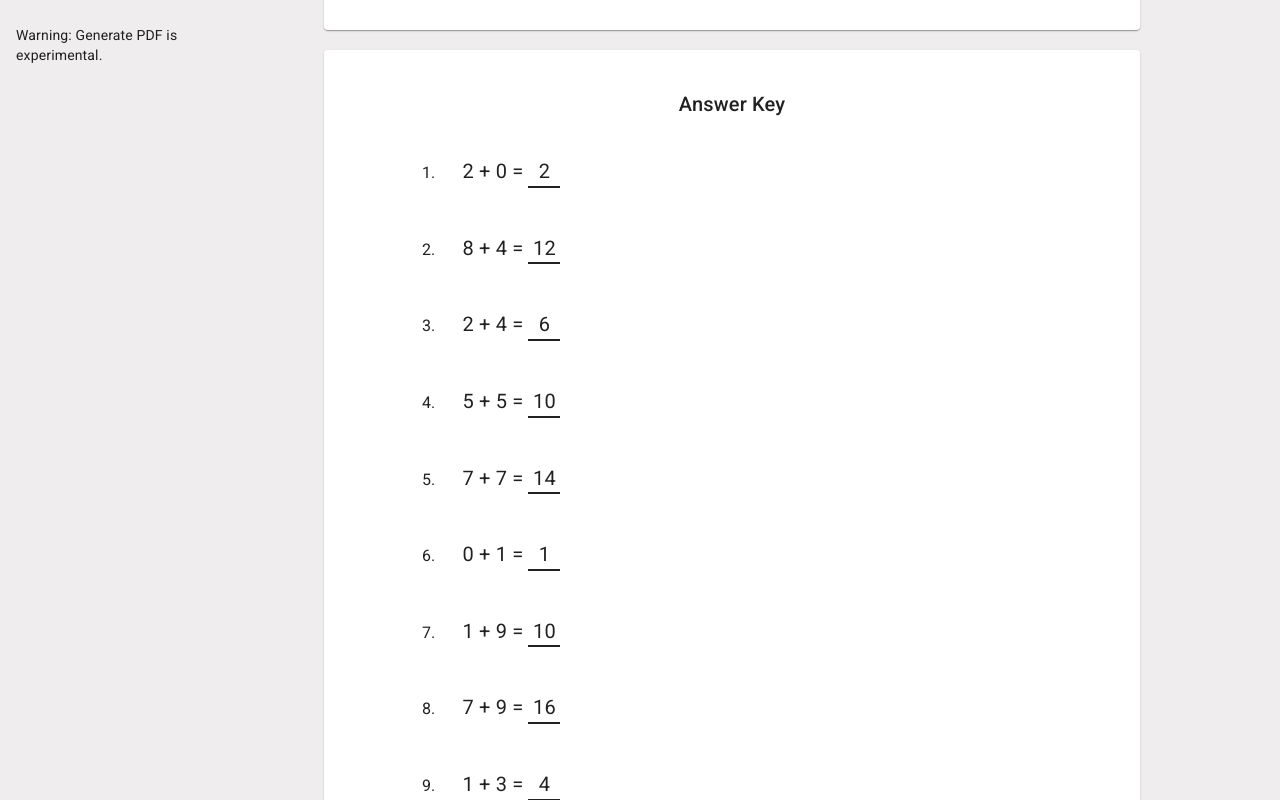
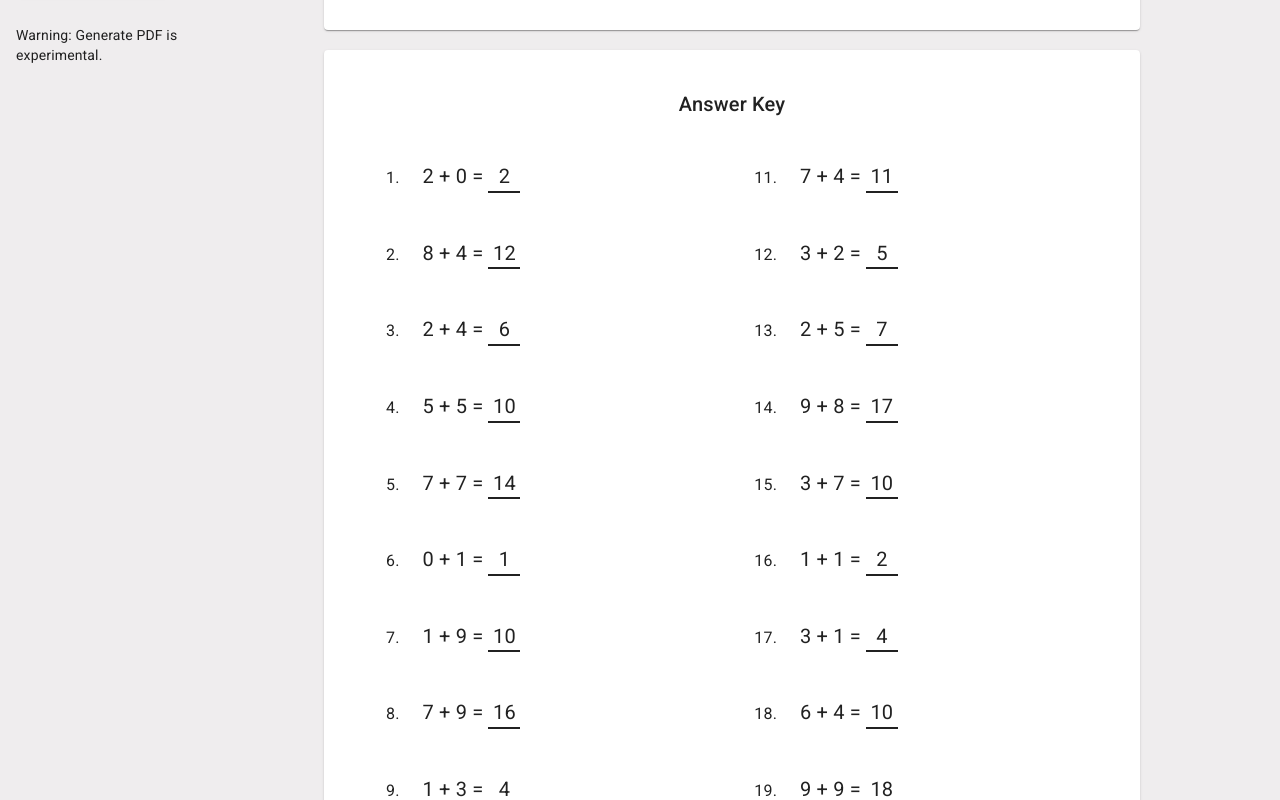
Before and after one commit to brainchild-projects/printables, a React (Create React App) app: page /addition-fill-the-blanks in a window 1280 px wide. Shown: the part 1100-1900 px from the top of the page. Built offline with nearby package versions, Linux system fonts and the light colour scheme.

Commit message:
fix: answer fields in aftb not found

```diff
--- a/src/pages/additionFillTheBlanks/AdditionSentence.tsx
+++ b/src/pages/additionFillTheBlanks/AdditionSentence.tsx
@@ -42,7 +42,7 @@ export interface AdditionSentenceProps {
   addition: Addition;
   showAnswer?: boolean;
   blank?: AdditionBlankPosition;
-  fontSize: number;
+  fontSize?: number;
 }
 interface BlankOrNumberProps {
   expected: AdditionBlankPosition;
--- a/src/pages/additionFillTheBlanks/PreviewAftb.tsx
+++ b/src/pages/additionFillTheBlanks/PreviewAftb.tsx
@@ -36,29 +36,35 @@ interface AdditionAndMeta {
   blank: AdditionBlankPosition;
 }
 
+type ItemBuilder = (showAnser: boolean) => Builder<AdditionAndMeta>;
+
 function PreviewAftb({
   aftbData,
 }: PreviewAftbProps): JSX.Element {
-  const data = generateAdditionSentences(aftbData).map((addition): AdditionAndMeta => {
+  const data = generateAdditionSentences(aftbData).map((addition) => {
     const { blankStrategy } = aftbData;
     const blank = blankTypeFromStrategy(blankStrategy);
     return {
       addition,
       blank,
-    };
+    } as AdditionAndMeta;
   });
 
-  const problemBuilder: Builder<AdditionAndMeta> = (
-    { addition, blank }: AdditionAndMeta,
-    index: number,
-  ) => (
+  const itemBuilder: ItemBuilder = (showAnswer) => {
+    const keyPrefix = showAnswer ? 'answer' : 'problem';
+    return function builder(addMeta, index) {
+      const { blank, addition } = addMeta;
+      return (
         <AdditionSentence
-      key={`problem-${index}`}
+          key={`${keyPrefix}-${index}`}
           addition={addition}
           blank={blank}
           fontSize={aftbData.fontSize}
+          showAnswer={showAnswer}
         />
       );
+    };
+  };
 
   return (
     <>
@@ -74,27 +80,17 @@ function PreviewAftb({
         data-test-id="problems"
         data={data}
         itemSelector=".addition-sentence-item"
-        renderItems={problemBuilder}
+        renderItems={itemBuilder(false)}
       />
       <MultiPaperPage<AdditionAndMeta>
         header={(
           <PageTitle>Answer Key</PageTitle>
         )}
-        wrapper="ol"
-        wrapperProps={{ className: 'answers', label: 'Answers' }}
+        wrapper={ProblemList}
+        wrapperProps={{ className: 'answers', label: 'Answers', columns: aftbData.columns }}
         data={data}
         itemSelector=".addition-sentence-item"
-        renderItems={
-          ({ addition, blank }, index) => (
-            <AdditionSentence
-              showAnswer
-              key={`answer-${index}`}
-              addition={addition}
-              blank={blank}
-              fontSize={aftbData.fontSize}
-            />
-          )
-        }
+        renderItems={itemBuilder(true)}
       />
     </>
   );
```
Also changed, not shown: 1 other file (tests, documents, lock files or other folders). Lines whose indentation alone changed are shown as unchanged.
